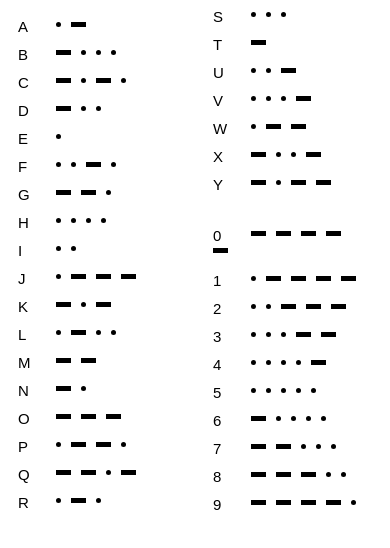
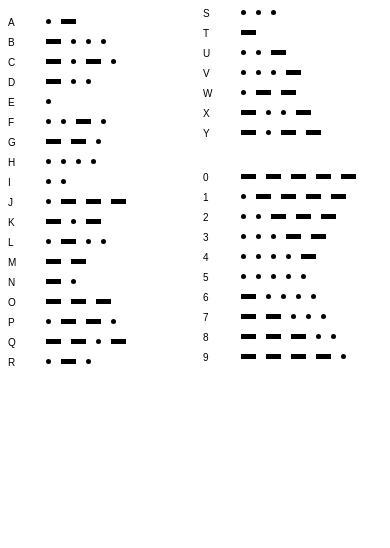
Before and after one commit to Alvinn8/morse, a plain HTML site: page index.html in a window 390 px wide. Drawn offline with Linux system fonts and the light colour scheme.

Commit message:
Update style.css

```diff
--- a/style.css
+++ b/style.css
@@ -3,8 +3,9 @@
     width: 572px;
 }
 .entry {
-    font-size: 20px;
-    margin: 10px;
+    font-size: 16px;
+    margin: 9px 0px;
+    white-space: nowrap;
 }
 .char {
     margin-right: 30px;
@@ -29,15 +30,17 @@
 @media screen and (max-width: 572px) {
     #morseTable {
         width: auto;
+        margin: 5px 0px;
     }
     .entry {
-        font-size: 15px;
+        font-size: 10px;
     }
     .char {
         margin-right: 10px;
     }
     .dot, .dash {
         height: 5px;
+        line-height: 8px;
     }
     .dot {
         width: 5px;
```
